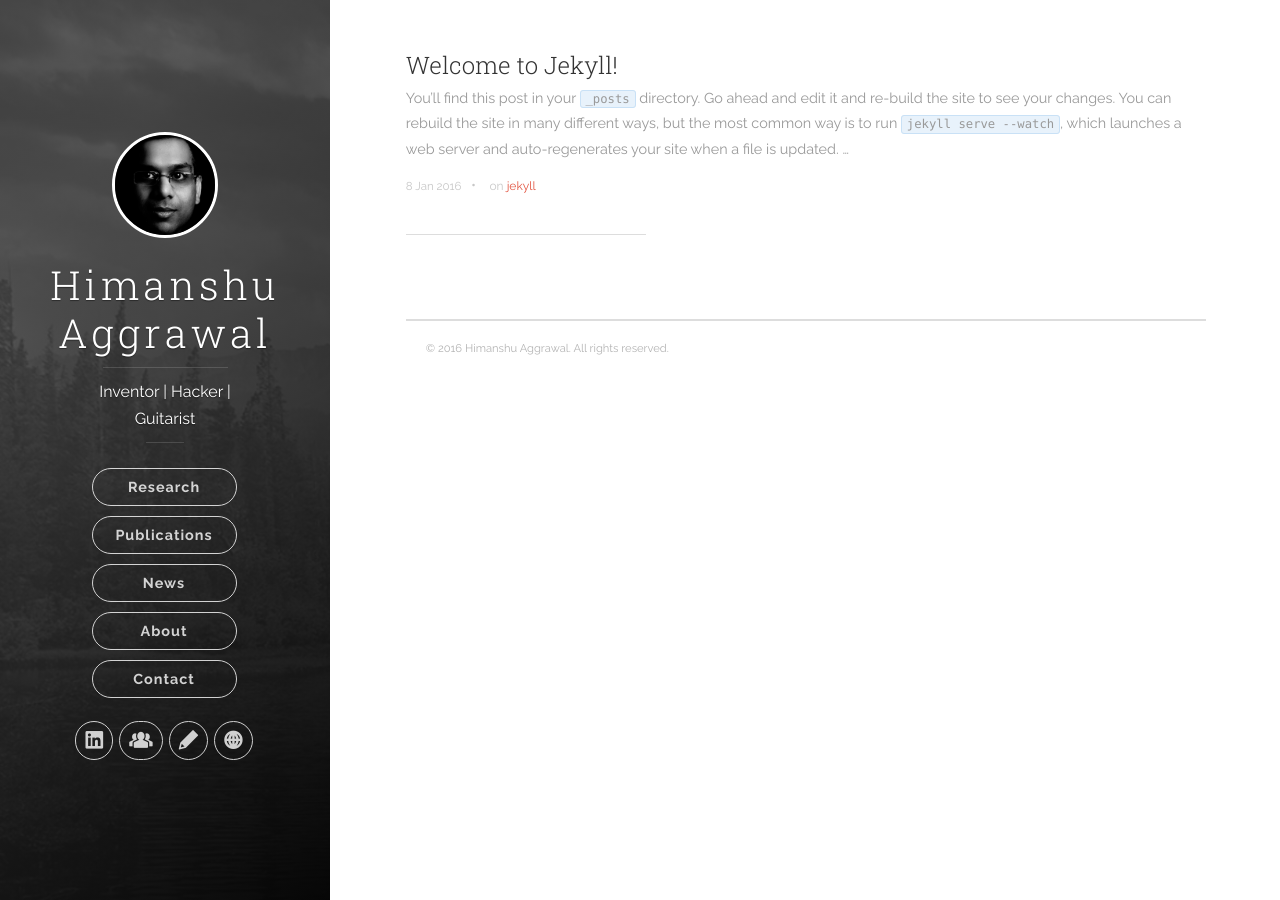
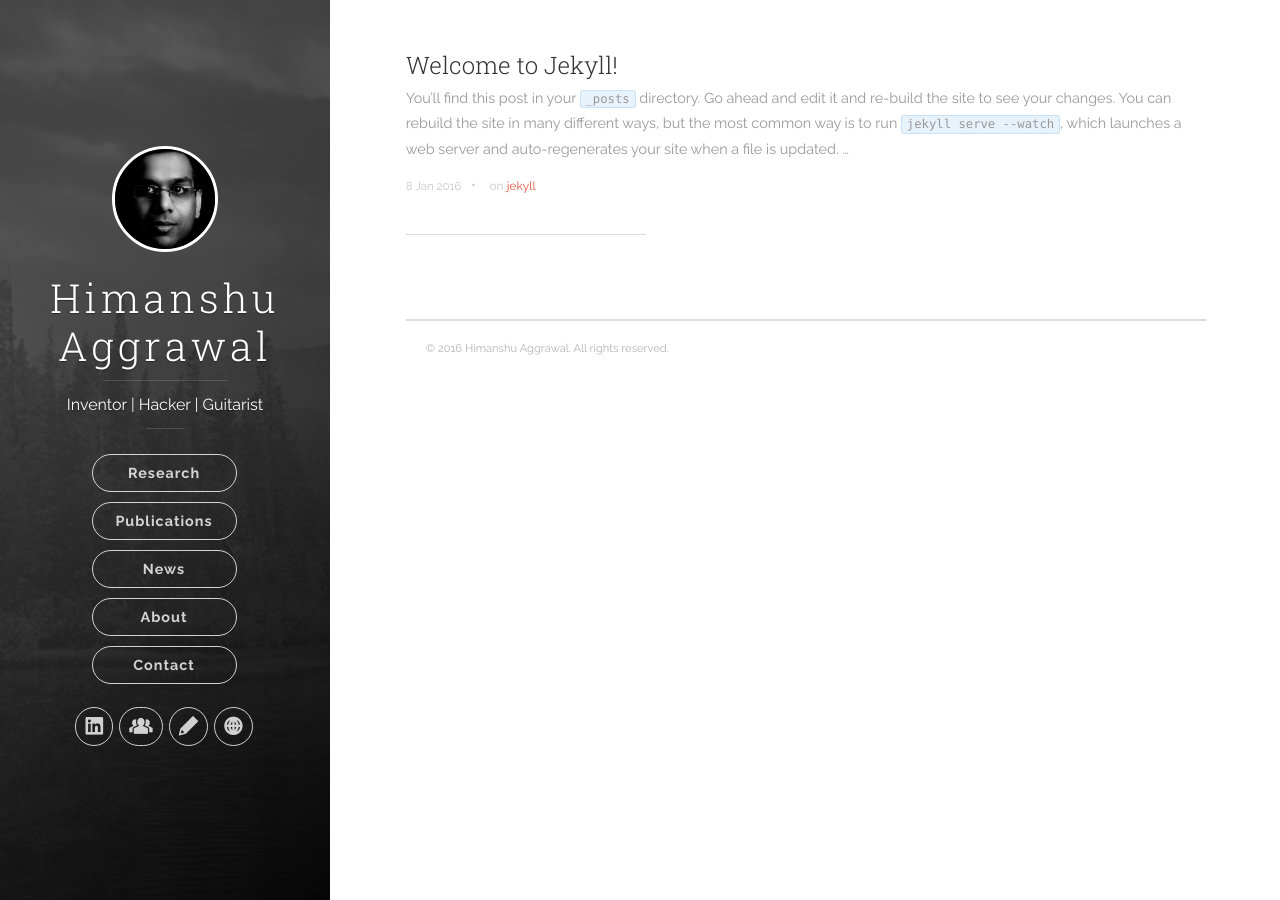
Before and after one commit to ahimanshu13/ahimanshu13.github.io, a Jekyll site: the page built from index.html, in a window 1280 px wide. Built offline with Jekyll 4.4.1, drawn with Linux system fonts in a browser that asks for light colours; nearby versions of some CDN libraries; the list of posts is cut into pages by our own code.

Commit message:
Adjusting the description size; reduced margin

```diff
--- a/_includes/header.html
+++ b/_includes/header.html
@@ -13,7 +13,8 @@
           <h1 class="panel-cover__title panel-title">{{ site.title }}</h1>
         </a>
         <hr class="panel-cover__divider">
-        <p class="panel-cover__description">{{ site.description }}</p>
+      <p class="panel-cover__description"
+         style="margin-left: 20px;margin-right: 20px;">{{ site.description }}</p>
         <hr class="panel-cover__divider panel-cover__divider--secondary">
 
         <div class="navigation-wrapper">
```
